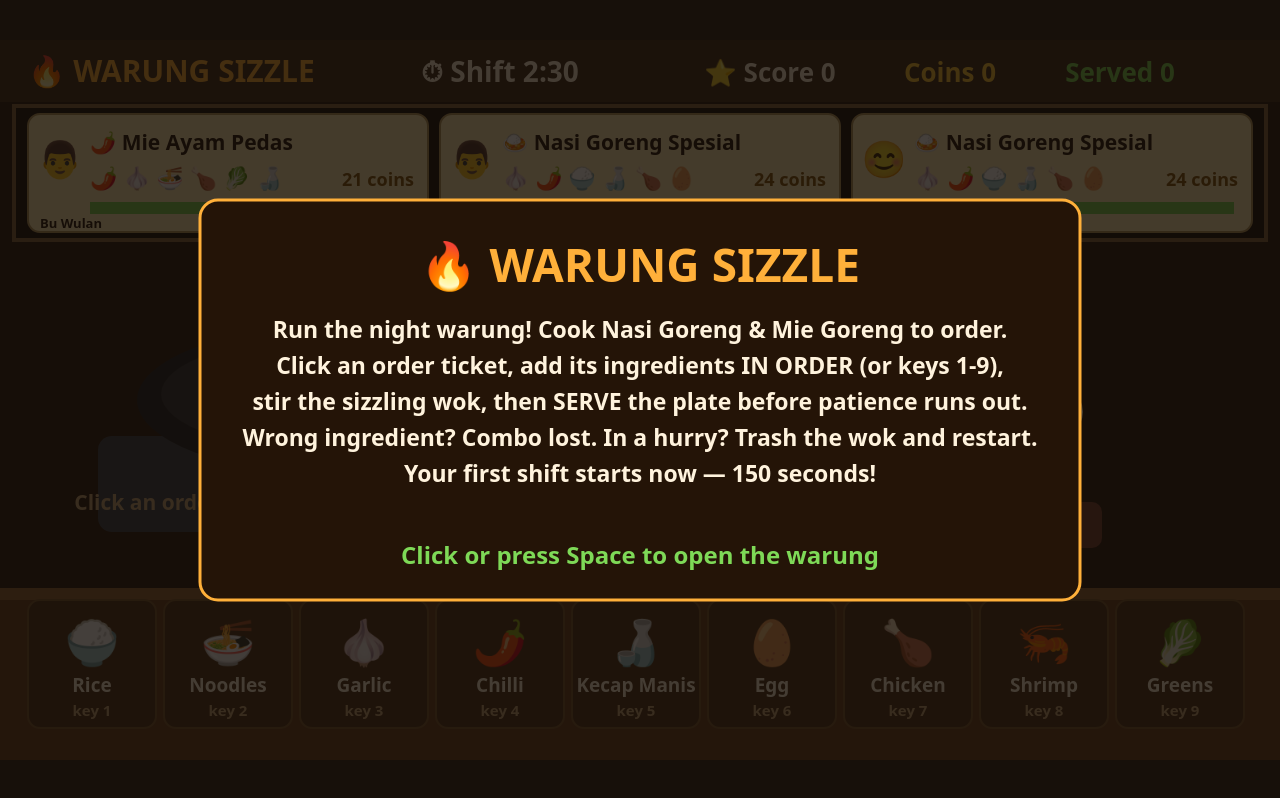
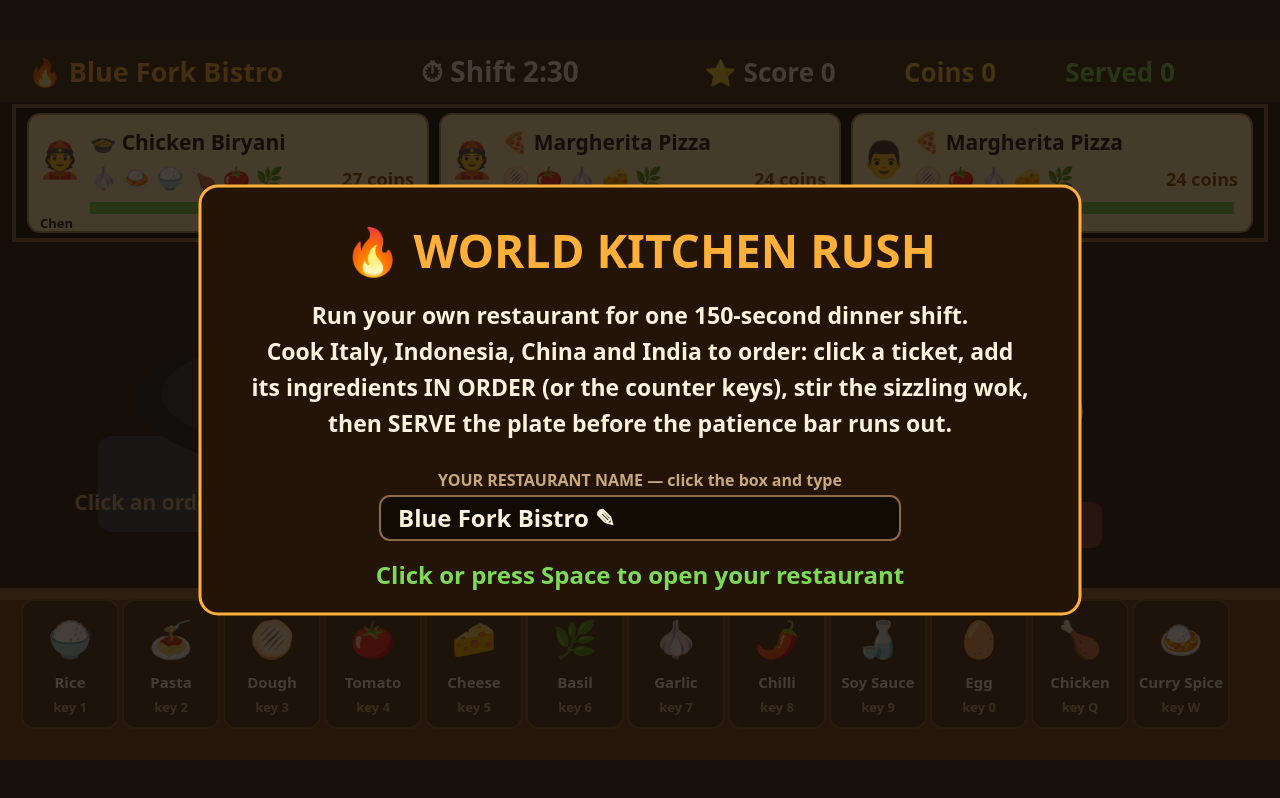
Before and after one commit to mitakripto/world-kitchen-rush, a plain HTML site: page game/index.html in a window 1280 px wide. Drawn offline with Linux system fonts and the light colour scheme.

Commit message:
Rename to World Kitchen Rush: player-named restaurant, international menu (Italy, Indonesia, China, India), 12-ingredient counter

```diff
--- a/game/index.html
+++ b/game/index.html
@@ -3,7 +3,7 @@
 <head>
 <meta charset="utf-8">
 <meta name="viewport" content="width=device-width, initial-scale=1">
-<title>Warung Sizzle — a cooking game</title>
+<title>World Kitchen Rush — a cooking game</title>
 <style>
   html, body { margin: 0; height: 100%; overflow: hidden; background: #17100a; }
   #game { position: fixed; inset: 0; width: 100%; height: 100%; display: block; touch-action: none; cursor: pointer; }
@@ -12,7 +12,7 @@
 </style>
 </head>
 <body>
-<canvas id="game" aria-label="Warung Sizzle: click an order ticket, add its ingredients to the wok in order, stir, and serve the plate before the customer loses patience"></canvas>
+<canvas id="game" aria-label="World Kitchen Rush: name your restaurant, click an order ticket, add its ingredients to the wok in order, stir, and serve the plate before the customer loses patience"></canvas>
 <p id="status" role="status" aria-live="polite"></p>
 <script type="module" src="./src/main.js"></script>
 </body>
--- a/game/src/config.js
+++ b/game/src/config.js
@@ -1,4 +1,4 @@
-// Warung Sizzle — tuning, palette and the shared kitchen layout.
+// World Kitchen Rush — tuning, palette and the shared kitchen layout.
 // The kitchen is a fixed 1280x720 logical room; the renderer scales it to the
 // window, and input converts pointer positions back into the same coordinates,
 // so the layout constants below are the single source both sides agree on.
@@ -32,7 +32,9 @@ export const PALETTE = {
 };
 
 export const FONT = 'system-ui, -apple-system, "Segoe UI", sans-serif';
-export const BEST_KEY = 'warung-sizzle.best';
+export const BEST_KEY = 'world-kitchen-rush.best';
+export const NAME_KEY = 'world-kitchen-rush.name';
+export const DEFAULT_RESTAURANT_NAME = 'Blue Fork Bistro';
 
 // Layout: order cards across the top board, wok centre-left, the serving
 // plate centre-right, and the ingredient counter along the bottom.
@@ -48,9 +50,9 @@ export const LAYOUT = {
   trashButton: { x: 926, y: 462, w: 176, h: 46 },
   ingredientY: 560,
   ingredientH: 128,
-  ingredientX0: 28,
-  ingredientW: 128,
-  ingredientGap: 8,
+  ingredientX0: 22,
+  ingredientW: 96,
+  ingredientGap: 5,
 };
 
 export function ingredientRect(index) {
--- a/game/src/main.js
+++ b/game/src/main.js
@@ -1,20 +1,22 @@
-// Boot and the one loop for Warung Sizzle: input is read every frame, the
-// kitchen advances in fixed 1/60 s steps, and the renderer paints the room.
-// Clicks land on order tickets, ingredient bins, the wok, and the SERVE /
-// TRASH buttons; keys 1-9 pick ingredients, Space serves, T trashes, P pauses.
+// Boot and the one loop for World Kitchen Rush: input is read every frame,
+// the kitchen advances in fixed 1/60 s steps, and the renderer paints the
+// room. Clicks land on order tickets, ingredient bins, the wok, and the
+// SERVE / TRASH buttons; the counter keys pick ingredients, Space serves,
+// T trashes, P pauses. On the title screen the player can also click the
+// restaurant name box and type a name of their own for the kitchen's sign.
 //
 // ?seed=N fixes the customer rush. ?shot=start|play|serve|end (with &seed=N)
 // stages that scene instead of running the loop, paints it twice and sets
 // window.__shotReady for a screenshot.
 
-import { BEST_KEY, LAYOUT, STEP, ingredientRect, pointInRect } from './config.js';
+import { BEST_KEY, DEFAULT_RESTAURANT_NAME, LAYOUT, NAME_KEY, STEP, ingredientRect, pointInRect } from './config.js';
 import { createRandom } from './random.js';
 import { INGREDIENTS } from './recipes.js';
 import {
   createWorld, EVENT_COOKED, EVENT_EXPIRED, EVENT_OVER, EVENT_SERVED, EVENT_WRONG,
 } from './world.js';
 import { ACTION_CONFIRM, ACTION_PAUSE, ACTION_SERVE, ACTION_TRASH, createInput } from './input.js';
-import { createRenderer, SCREEN_OVER, SCREEN_PAUSED, SCREEN_PLAY, SCREEN_TITLE } from './render.js';
+import { createRenderer, nameBoxRect, SCREEN_OVER, SCREEN_PAUSED, SCREEN_PLAY, SCREEN_TITLE } from './render.js';
 import { stageShot } from './shots.js';
 import { soundAdded, soundCooked, soundExpired, soundServed, soundWrong, unlockAudio } from './audio.js';
 
@@ -47,6 +49,7 @@ function saveBest(value) {
 }
 
 function runShot(name) {
+  world.setRestaurantName(params.get('name') ?? DEFAULT_RESTAURANT_NAME);
   const scene = stageShot(name, world);
   let painted = 0;
   function paint() {
@@ -65,6 +68,43 @@ function runGame() {
   let accumulator = 0;
   let last = performance.now();
 
+  // The restaurant name: remembered between visits, typed on the title
+  // screen. While editing, the draft is kept raw (a trailing space while
+  // typing a two-word name must survive); it is cleaned when editing ends.
+  let nameDraft = DEFAULT_RESTAURANT_NAME;
+  try {
+    nameDraft = window.localStorage.getItem(NAME_KEY) || DEFAULT_RESTAURANT_NAME;
+  } catch {
+    // Storage can be off: the default name then lasts this visit only.
+  }
+  world.setRestaurantName(nameDraft);
+  nameDraft = world.state.restaurantName;
+  let nameEditing = false;
+
+  function setEditing(editing) {
+    nameEditing = editing;
+    world.state.restaurantEditing = editing;
+    if (!editing) {
+      world.setRestaurantName(nameDraft);
+      nameDraft = world.state.restaurantName;
+      try {
+        window.localStorage.setItem(NAME_KEY, nameDraft);
+      } catch {
+        // As above: a name that cannot be stored still names this visit.
+      }
+    }
+  }
+
+  window.addEventListener('keydown', (event) => {
+    if (!nameEditing || screen !== SCREEN_TITLE) return;
+    if (event.key === 'Backspace') nameDraft = nameDraft.slice(0, -1);
+    else if (event.key === 'Enter') { setEditing(false); return; }
+    else if (event.key.length === 1 && nameDraft.length < 24) nameDraft += event.key;
+    else return;
+    world.state.restaurantName = nameDraft;
+    event.preventDefault();
+  });
+
   function announce(message) {
     status.textContent = message;
   }
@@ -73,7 +113,7 @@ function runGame() {
     world.reset();
     accumulator = 0;
     screen = SCREEN_PLAY;
-    announce('The warung is open. Pick an order to start cooking.');
+    announce('Your restaurant is open. Pick an order to start cooking.');
   }
 
   function endShift() {
@@ -94,7 +134,18 @@ function runGame() {
 
   function handleClick(point) {
     unlockAudio();
-    if (screen === SCREEN_TITLE || screen === SCREEN_OVER) {
+    if (screen === SCREEN_TITLE) {
+      if (pointInRect(point.x, point.y, nameBoxRect())) {
+        nameDraft = world.state.restaurantName;
+        setEditing(true);
+        announce('Type your restaurant name, then click anywhere to start.');
+        return;
+      }
+      if (nameEditing) { setEditing(false); return; }
+      startShift();
+      return;
+    }
+    if (screen === SCREEN_OVER) {
       startShift();
       return;
     }
@@ -130,7 +181,22 @@ function runGame() {
 
   function handleActions() {
     const actions = input.takeActions();
-    if (actions & ACTION_PAUSE && screen === SCREEN_PLAY) {
+    if (nameEditing) {
+      // While the name is being typed, keys are letters, not orders: drain
+      // the queued picks and let only clicks through (they end the edit).
+      input.takeIngredientPick();
+      for (const point of input.takeClicks()) handleClick(point);
+      return;
+    }
+    // Clicks first: a pointer press also queues ACTION_CONFIRM, and the
+    // click's own hit-test (the name box above all) must win over it — so
+    // the confirm-start below only counts when no click arrived this frame
+    // (a real keyboard Space or Enter, not the echo of a mouse press).
+    const clicks = input.takeClicks();
+    for (const point of clicks) handleClick(point);
+    if (clicks.length === 0 && (actions & ACTION_CONFIRM) && (screen === SCREEN_TITLE || screen === SCREEN_OVER)) {
+      startShift();
+    } else if (actions & ACTION_PAUSE && screen === SCREEN_PLAY) {
       screen = SCREEN_PAUSED;
       announce('Paused.');
     } else if (actions & ACTION_PAUSE && screen === SCREEN_PAUSED) {
@@ -141,7 +207,6 @@ function runGame() {
       else if (world.servePlated() & EVENT_SERVED) soundServed();
     }
     if (actions & ACTION_TRASH && screen === SCREEN_PLAY) world.trashWok();
-    for (const point of input.takeClicks()) handleClick(point);
     const pick = input.takeIngredientPick();
     if (pick && screen === SCREEN_PLAY) {
       const events = world.addIngredient(pick);
@@ -174,7 +239,7 @@ function runGame() {
     }
   });
 
-  announce('Warung Sizzle. Click or press Space to open the warung.');
+  announce('World Kitchen Rush. Click or press Space to open your restaurant, or click the name box to name it.');
   requestAnimationFrame(frame);
 }
 
--- a/game/src/recipes.js
+++ b/game/src/recipes.js
@@ -1,55 +1,71 @@
-// The menu of Warung Sizzle: eight ingredients on the counter and the four
-// house dishes customers order. Every dish is an ordered sequence — a real
-// warung cook adds garlic and chilli to hot oil before the rice goes in.
+// The menu of World Kitchen Rush: twelve ingredients on the counter and five
+// house dishes from five kitchens of the world — Italy, Indonesia, China and
+// India. Every dish is an ordered sequence, the way a real cook builds it:
+// aromatics first, sauce before the garnish.
 
 export const INGREDIENTS = [
   { id: 'rice', name: 'Rice', icon: '🍚', color: '#f5ead2', key: '1' },
-  { id: 'noodle', name: 'Noodles', icon: '🍜', color: '#f2c14e', key: '2' },
-  { id: 'garlic', name: 'Garlic', icon: '🧄', color: '#e8ddc8', key: '3' },
-  { id: 'chili', name: 'Chilli', icon: '🌶️', color: '#e2483d', key: '4' },
-  { id: 'kecap', name: 'Kecap Manis', icon: '🍶', color: '#7a4a21', key: '5' },
-  { id: 'egg', name: 'Egg', icon: '🥚', color: '#ffd94d', key: '6' },
-  { id: 'chicken', name: 'Chicken', icon: '🍗', color: '#d98e4a', key: '7' },
-  { id: 'shrimp', name: 'Shrimp', icon: '🦐', color: '#ff9d76', key: '8' },
-  { id: 'greens', name: 'Greens', icon: '🥬', color: '#69b455', key: '9' },
+  { id: 'pasta', name: 'Pasta', icon: '🍝', color: '#f2c14e', key: '2' },
+  { id: 'dough', name: 'Dough', icon: '🫓', color: '#e8cf9f', key: '3' },
+  { id: 'tomato', name: 'Tomato', icon: '🍅', color: '#e2483d', key: '4' },
+  { id: 'cheese', name: 'Cheese', icon: '🧀', color: '#ffd94d', key: '5' },
+  { id: 'basil', name: 'Basil', icon: '🌿', color: '#69b455', key: '6' },
+  { id: 'garlic', name: 'Garlic', icon: '🧄', color: '#e8ddc8', key: '7' },
+  { id: 'chilli', name: 'Chilli', icon: '🌶️', color: '#e2483d', key: '8' },
+  { id: 'soy', name: 'Soy Sauce', icon: '🍶', color: '#7a4a21', key: '9' },
+  { id: 'egg', name: 'Egg', icon: '🥚', color: '#ffd94d', key: '0' },
+  { id: 'chicken', name: 'Chicken', icon: '🍗', color: '#d98e4a', key: 'Q' },
+  { id: 'curry', name: 'Curry Spice', icon: '🍛', color: '#d97b2f', key: 'W' },
 ];
 
 export const INGREDIENT_BY_ID = new Map(INGREDIENTS.map((item) => [item.id, item]));
 
 export const RECIPES = [
   {
-    id: 'nasi-goreng-spesial',
-    name: 'Nasi Goreng Spesial',
+    id: 'margherita-pizza',
+    name: 'Margherita Pizza',
+    cuisine: 'Italy',
+    icon: '🍕',
+    price: 24,
+    steps: ['dough', 'tomato', 'garlic', 'cheese', 'basil'],
+  },
+  {
+    id: 'chicken-carbonara',
+    name: 'Chicken Carbonara',
+    cuisine: 'Italy',
+    icon: '🍝',
+    price: 26,
+    steps: ['pasta', 'garlic', 'egg', 'chicken', 'cheese', 'basil'],
+  },
+  {
+    id: 'nasi-goreng',
+    name: 'Nasi Goreng',
+    cuisine: 'Indonesia',
     icon: '🍛',
     price: 24,
-    steps: ['garlic', 'chili', 'rice', 'kecap', 'chicken', 'egg'],
+    steps: ['garlic', 'chilli', 'rice', 'soy', 'chicken', 'egg'],
   },
   {
-    id: 'mie-goreng-jawa',
-    name: 'Mie Goreng Jawa',
-    icon: '🍝',
+    id: 'dan-dan-noodles',
+    name: 'Dan Dan Noodles',
+    cuisine: 'China',
+    icon: '🍜',
     price: 22,
-    steps: ['garlic', 'noodle', 'kecap', 'greens', 'shrimp', 'egg'],
+    steps: ['chilli', 'garlic', 'soy', 'pasta', 'chicken', 'basil'],
   },
   {
-    id: 'nasi-goreng-seafood',
-    name: 'Nasi Goreng Seafood',
-    icon: '🦐',
+    id: 'chicken-biryani',
+    name: 'Chicken Biryani',
+    cuisine: 'India',
+    icon: '🍲',
     price: 27,
-    steps: ['garlic', 'chili', 'shrimp', 'rice', 'greens', 'kecap'],
-  },
-  {
-    id: 'mie-ayam-pedas',
-    name: 'Mie Ayam Pedas',
-    icon: '🌶️',
-    price: 21,
-    steps: ['chili', 'garlic', 'noodle', 'chicken', 'greens', 'kecap'],
+    steps: ['garlic', 'curry', 'rice', 'chicken', 'tomato', 'basil'],
   },
 ];
 
 export const CUSTOMER_NAMES = [
-  'Bu Sari', 'Pak Budi', 'Mbak Rina', 'Mas Dimas', 'Bu Tini',
-  'Pak Agus', 'Mbak Dewi', 'Mas Rizky', 'Bu Wulan', 'Pak Joko',
+  'Marco', 'Sofia', 'Li Wei', 'Priya', 'Kenji',
+  'Emma', 'Raj', 'Lucia', 'Chen', 'Aisha',
 ];
 
-export const CUSTOMER_FACES = ['😊', '😋', '🙂', '🤩', '😄', '🧕', '👴', '👩', '👨', '👵'];
+export const CUSTOMER_FACES = ['👨', '👩', '🧑', '👳', '👴', '👵', '🧕', '👱‍♀️', '👲', '🧔'];
--- a/game/src/render.js
+++ b/game/src/render.js
@@ -1,12 +1,22 @@
-// Drawing only: the kitchen state in, pixels out. A warm warung at night —
-// wooden order board across the top with three customer tickets, a flaming
-// wok on the left stove, the serving plate on the right, and the ingredient
-// counter along the bottom. Everything the judge must see is on this canvas:
-// kitchen, order board, ingredients, a dish mid-assembly, timers, and a
-// plate ready to serve.
+// Drawing only: the kitchen state in, pixels out. A warm restaurant kitchen
+// at night — wooden order board across the top with three customer tickets,
+// a flaming wok on the left stove, the serving plate on the right, and the
+// ingredient counter along the bottom, all under the player's own restaurant
+// sign. Everything the judge must see is on this canvas: kitchen, order
+// board, ingredients, a dish mid-assembly, timers, and a plate ready to serve.
 
 import { COOK_SECONDS, FIELD, FONT, LAYOUT, PALETTE, ingredientRect } from './config.js';
 import { INGREDIENTS, INGREDIENT_BY_ID } from './recipes.js';
+
+/** The title panel's line count and the name box inside it: main.js hit-tests
+ * clicks against the same rectangle the renderer draws. */
+export const TITLE_LINE_COUNT = 4;
+
+export function nameBoxRect() {
+  const h = 150 + TITLE_LINE_COUNT * 36 + 70 + 64;
+  const y = (FIELD.height - h) / 2;
+  return { x: (FIELD.width - 520) / 2, y: y + h - 118, w: 520, h: 44 };
+}
 
 export const SCREEN_TITLE = 'title';
 export const SCREEN_PLAY = 'play';
@@ -42,7 +52,7 @@ export function createRenderer(canvas) {
   function drawHeader(state, best) {
     ctx.fillStyle = PALETTE.wallBand;
     ctx.fillRect(0, 0, FIELD.width, 62);
-    text('🔥 WARUNG SIZZLE', 28, 42, 30, PALETTE.accent, 'left', 800);
+    text(`🔥 ${state.restaurantName}`, 28, 42, 27, PALETTE.accent, 'left', 800);
     const mm = Math.floor(state.shiftT / 60);
     const ss = String(Math.floor(state.shiftT % 60)).padStart(2, '0');
     const urgent = state.shiftT <= 30;
@@ -225,12 +235,12 @@ export function createRenderer(canvas) {
       ctx.strokeStyle = isNext ? PALETTE.accent : '#7d5a33';
       ctx.lineWidth = isNext ? 5 : 2;
       ctx.stroke();
-      ctx.font = '44px serif';
+      ctx.font = '36px serif';
       ctx.textAlign = 'center';
-      ctx.fillText(item.icon, rect.x + rect.w / 2, rect.y + 58);
-      text(item.name, rect.x + rect.w / 2, rect.y + 92, 19, PALETTE.cream, 'center', 700);
-      text(`key ${item.key}`, rect.x + rect.w / 2, rect.y + 116, 15, PALETTE.muted, 'center');
-      if (isNext) text('▼ NEXT', rect.x + rect.w / 2, rect.y - 8, 17, PALETTE.accent, 'center', 800);
+      ctx.fillText(item.icon, rect.x + rect.w / 2, rect.y + 52);
+      text(item.name, rect.x + rect.w / 2, rect.y + 88, 15, PALETTE.cream, 'center', 700);
+      text(`key ${item.key}`, rect.x + rect.w / 2, rect.y + 112, 13, PALETTE.muted, 'center');
+      if (isNext) text('▼ NEXT', rect.x + rect.w / 2, rect.y - 8, 15, PALETTE.accent, 'center', 800);
     });
   }
 
@@ -242,13 +252,17 @@ export function createRenderer(canvas) {
     text(state.message, 640, 535, 19, PALETTE.cream, 'center', 600);
   }
 
-  function drawPanel(title, lines, prompt) {
+  function panelRect(lines, hasNameBox) {
+    const w = 880;
+    const h = 150 + lines.length * 36 + 70 + (hasNameBox ? 64 : 0);
+    return { x: (FIELD.width - w) / 2, y: (FIELD.height - h) / 2, w, h };
+  }
+
+  function drawPanel(title, lines, prompt, nameBox) {
     ctx.fillStyle = 'rgba(16,10,5,0.78)';
     ctx.fillRect(0, 0, FIELD.width, FIELD.height);
-    const w = 880;
-    const h = 150 + lines.length * 36 + 70;
-    const x = (FIELD.width - w) / 2;
-    const y = (FIELD.height - h) / 2;
+    const panel = panelRect(lines, Boolean(nameBox));
+    const { x, y, w, h } = panel;
     roundRect(ctx, x, y, w, h, 18);
     ctx.fillStyle = '#241407';
     ctx.fill();
@@ -259,7 +273,19 @@ export function createRenderer(canvas) {
     lines.forEach((line, index) => {
       text(line, FIELD.width / 2, y + 138 + index * 36, 23, PALETTE.cream, 'center');
     });
-    text(prompt, FIELD.width / 2, y + h - 36, 24, PALETTE.good, 'center', 800);
+    if (nameBox) {
+      const box = nameBoxRect();
+      text('YOUR RESTAURANT NAME — click the box and type', FIELD.width / 2, box.y - 10, 16, PALETTE.muted, 'center', 700);
+      roundRect(ctx, box.x, box.y, box.w, box.h, 10);
+      ctx.fillStyle = '#120b04';
+      ctx.fill();
+      ctx.strokeStyle = nameBox.editing ? PALETTE.good : PALETTE.boardEdge;
+      ctx.lineWidth = nameBox.editing ? 3 : 2;
+      ctx.stroke();
+      const cursor = nameBox.editing && Math.floor(nameBox.time * 2) % 2 === 0 ? '▌' : '';
+      text(`${nameBox.name}${cursor} ✎`, box.x + 18, box.y + 31, 24, PALETTE.cream, 'left', 700);
+    }
+    text(prompt, FIELD.width / 2, y + h - 30, 24, PALETTE.good, 'center', 800);
   }
 
   function draw(state, screen, best, time) {
@@ -276,13 +302,16 @@ export function createRenderer(canvas) {
     drawCounter(state);
     drawMessage(state);
     if (screen === SCREEN_TITLE) {
-      drawPanel('🔥 WARUNG SIZZLE', [
-        'Run the night warung! Cook Nasi Goreng & Mie Goreng to order.',
-        'Click an order ticket, add its ingredients IN ORDER (or keys 1-9),',
-        'stir the sizzling wok, then SERVE the plate before patience runs out.',
-        'Wrong ingredient? Combo lost. In a hurry? Trash the wok and restart.',
-        best ? `Best score so far: ${best}` : 'Your first shift starts now — 150 seconds!',
-      ], 'Click or press Space to open the warung');
+      drawPanel('🔥 WORLD KITCHEN RUSH', [
+        'Run your own restaurant for one 150-second dinner shift.',
+        'Cook Italy, Indonesia, China and India to order: click a ticket, add',
+        'its ingredients IN ORDER (or the counter keys), stir the sizzling wok,',
+        'then SERVE the plate before the patience bar runs out.',
+      ], state.restaurantEditing ? 'Typing… press Enter or click anywhere to finish the name' : 'Click or press Space to open your restaurant', {
+        name: state.restaurantName,
+        editing: state.restaurantEditing,
+        time,
+      });
     } else if (screen === SCREEN_PAUSED) {
       drawPanel('⏸ Paused', ['The wok will wait for you.'], 'Press P or Space to keep cooking');
     } else if (screen === SCREEN_OVER) {
--- a/game/src/world.js
+++ b/game/src/world.js
@@ -1,10 +1,10 @@
-// Warung Sizzle's kitchen rules, with no drawing and no browser in it:
+// World Kitchen Rush's kitchen rules, with no drawing and no browser in it:
 // customer orders with patience timers, the wok (pick a dish, add its
 // ingredients in order, let it sizzle, plate it), scoring, combos and the
 // shift clock. step() advances one fixed step; the action methods return
 // event flags so the caller can play sounds and announcements.
 
-import { COOK_SECONDS, MAX_ORDERS, SHIFT_SECONDS } from './config.js';
+import { COOK_SECONDS, DEFAULT_RESTAURANT_NAME, MAX_ORDERS, SHIFT_SECONDS } from './config.js';
 import { CUSTOMER_FACES, CUSTOMER_NAMES, RECIPES } from './recipes.js';
 
 export const EVENT_ADDED = 1;
@@ -32,7 +32,15 @@ export function createWorld(random) {
     message: 'Pick an order to start cooking!',
     messageT: 0,
     over: false,
+    restaurantName: DEFAULT_RESTAURANT_NAME,
+    restaurantEditing: false,
   };
+
+  /** The player names their own restaurant; the sign hangs over the kitchen. */
+  function setRestaurantName(name) {
+    const clean = String(name).replace(/\s+/g, ' ').trim().slice(0, 24);
+    state.restaurantName = clean || DEFAULT_RESTAURANT_NAME;
+  }
 
   function spawnOrder() {
     const recipe = RECIPES[Math.floor(random() * RECIPES.length)];
@@ -183,5 +191,5 @@ export function createWorld(random) {
   }
 
   reset();
-  return { state, reset, selectOrder, addIngredient, stirWok, trashWok, servePlated, step };
+  return { state, reset, selectOrder, addIngredient, stirWok, trashWok, servePlated, step, setRestaurantName };
 }
```
Also changed, not shown: game/src/input.js (+5 -4 lines), screenshots/1-start.jpg, screenshots/2-play.jpg, screenshots/3-serve.jpg, screenshots/4-end.jpg, 2 other files.
